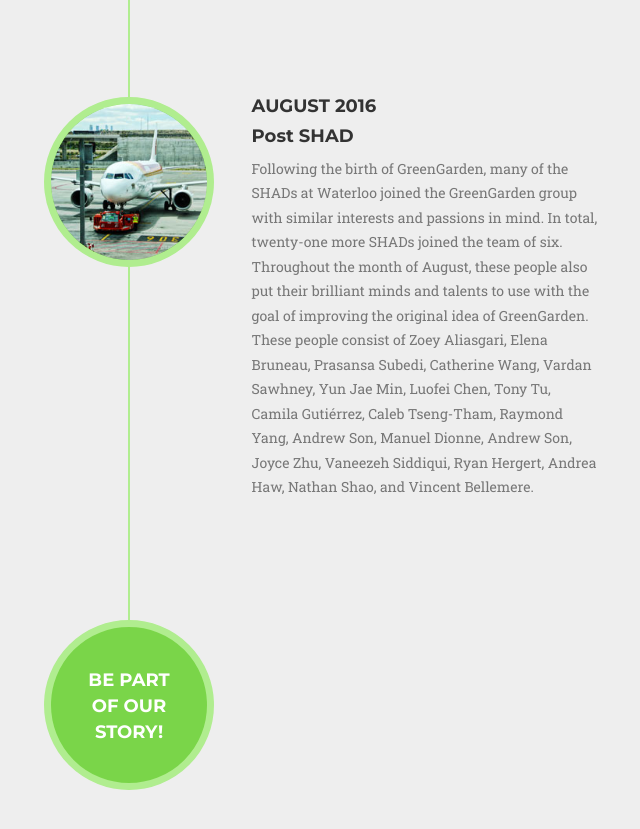
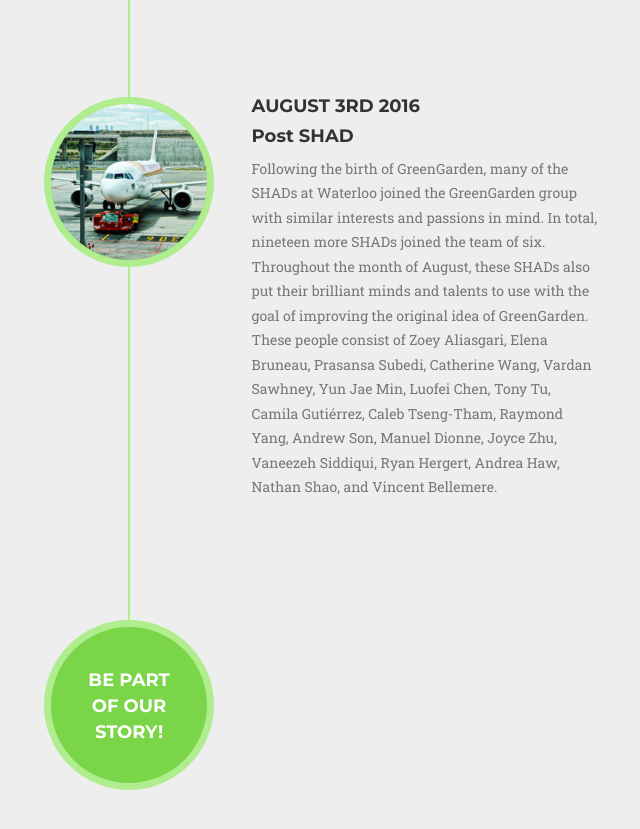
Before and after one commit to AideTechBot/greenbeans, a website: page index.html in a window 1280 px wide. Shown: the part 2348-3177 px from the top of the page, without its empty margins (511-1151 px from the left). Drawn offline with nearby package versions, Linux system fonts and the light colour scheme; a web font is replaced by a local one.

Commit message:
Fixed timeline

```diff
--- a/index.html
+++ b/index.html
@@ -164,11 +164,11 @@
                             </div>
                             <div class="timeline-panel">
                                 <div class="timeline-heading">
-                                    <h4>August 2016</h4>
+                                    <h4>August 3rd 2016</h4>
                                     <h4 class="subheading">Post SHAD</h4>
                                 </div>
                                 <div class="timeline-body">
-                                    <p class="text-muted">Following the birth of GreenGarden, many of the SHADs at Waterloo joined the GreenGarden group with similar interests and passions in mind. In total, twenty-one more SHADs joined the team of six. Throughout the month of August, these people also put their brilliant minds and talents to use with the goal of improving the original idea of GreenGarden. These people consist of Zoey Aliasgari, Elena Bruneau, Prasansa Subedi, Catherine Wang, Vardan Sawhney, Yun Jae Min, Luofei Chen, Tony Tu, Camila Gutiérrez, Caleb Tseng-Tham, Raymond Yang, Andrew Son, Manuel Dionne, Andrew Son, Joyce Zhu, Vaneezeh Siddiqui, Ryan Hergert, Andrea Haw, Nathan Shao, and Vincent Bellemere.</p>
+                                    <p class="text-muted">Following the birth of GreenGarden, many of the SHADs at Waterloo joined the GreenGarden group with similar interests and passions in mind. In total, nineteen more SHADs joined the team of six. Throughout the month of August, these SHADs also put their brilliant minds and talents to use with the goal of improving the original idea of GreenGarden. These people consist of Zoey Aliasgari, Elena Bruneau, Prasansa Subedi, Catherine Wang, Vardan Sawhney, Yun Jae Min, Luofei Chen, Tony Tu, Camila Gutiérrez, Caleb Tseng-Tham, Raymond Yang, Andrew Son, Manuel Dionne, Joyce Zhu, Vaneezeh Siddiqui, Ryan Hergert, Andrea Haw, Nathan Shao, and Vincent Bellemere.</p>
                                 </div>
                             </div>
                         </li>
@@ -512,7 +512,7 @@
                         <div class="col-lg-8 col-lg-offset-2">
                             <div class="modal-body">
                                 <h2>Vertical Gardening</h2>
-                                <img class="img-responsive img-centered" src="img/portfolio/startup-framework-preview.png" alt="">
+                                <img class="img-responsive img-centered" src="img/portfolio/verticalgardening2.jpg" alt="">
                                 <p class="text-pmod">Vertical gardening is a method of gardening where plants are grown along the walls in a vertical direction. Not only does this method of gardening increase the amount of plants you can grow by using space vertically rather than horizontally, it also looks aesthetically pleasing. Plants growing around the walls can have easier access to sunlight as well.</p>
                                 <p class="text-pmod">Almost all types of vegetables and fruits can be grown vertically. Some examples are, tomatoes, kale, radishes, cucumbers, peas, melons and passion fruit. In a typical vertical garden, plants are usually grown on the south, however, using technologies such as light shelves we are able to spread light throughout the room. Also, for a successful garden, the soil needs to be deep and well drained thus, the drip rainwater irrigation system works well with our vertical gardening system.</p>
                                 <p class="text-pmod">There will be vertical gardens lining the second floor of the building where there are polycarbonate walls and light shelves installed.</p>
```
